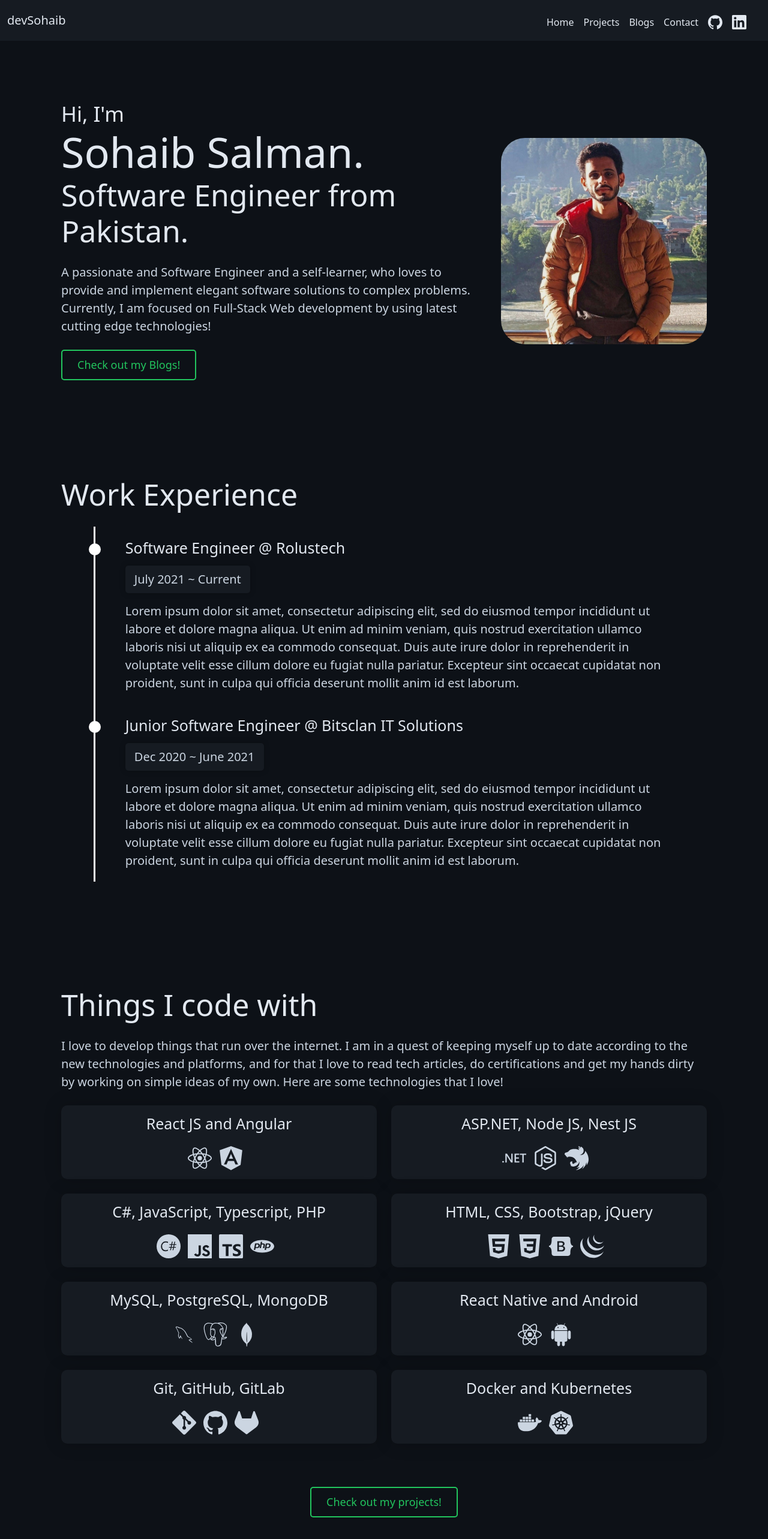
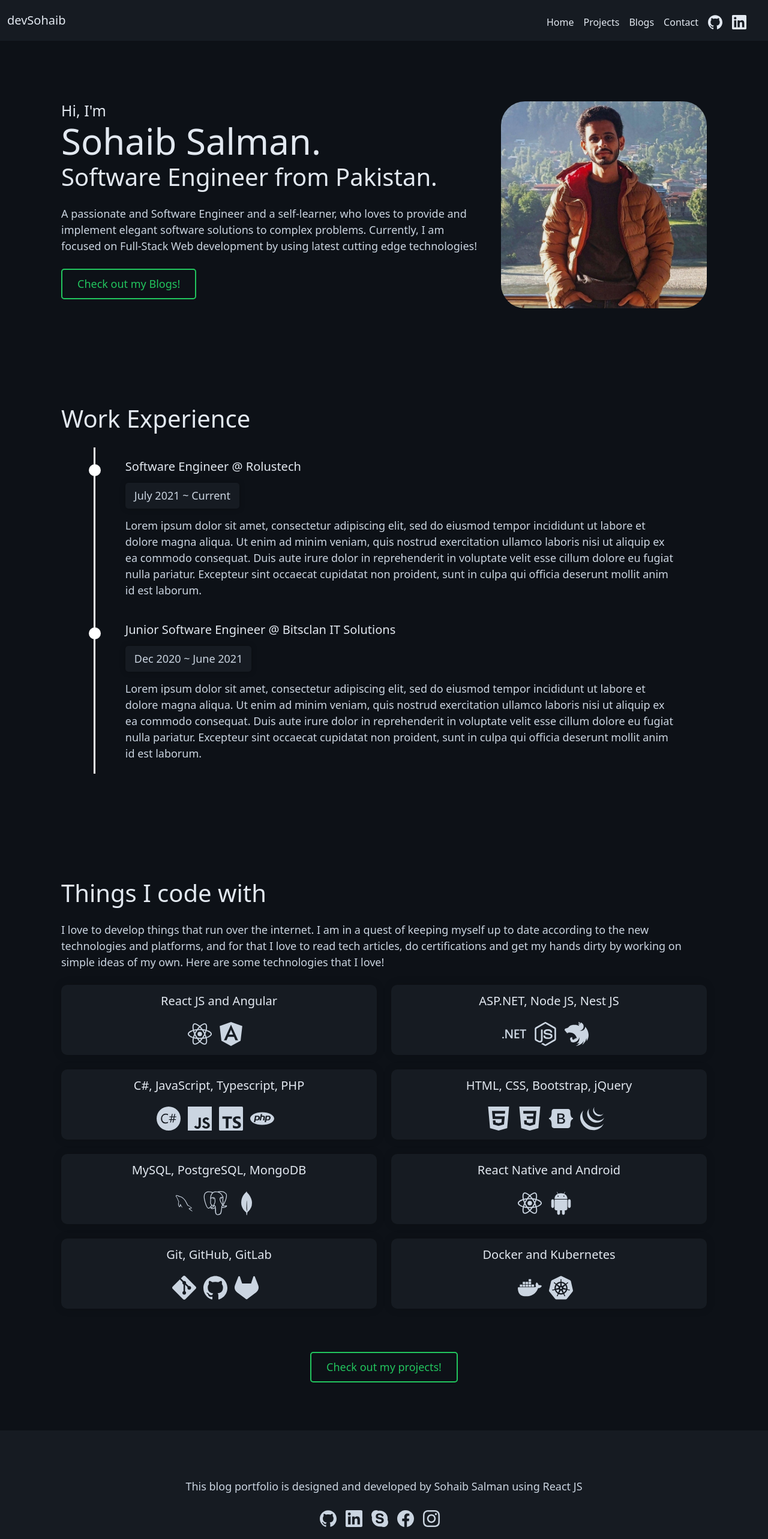
Before and after one commit to sohaibsalman/blog-react, a React (Create React App) app in the folder web/: page / in a window 1280 px wide. Shown: the top 2566 px of the page at 60% size. Built offline with nearby package versions, Linux system fonts and the light colour scheme.

Commit message:
Change typography fonts size

```diff
--- a/web/src/components/Footer/Footer.tsx
+++ b/web/src/components/Footer/Footer.tsx
@@ -26,7 +26,7 @@ const Footer = () => {
       className="section-footer d-flex align-items-center flex-column"
       style={{ background: theme.colorPrimary }}
     >
-      <div className="footer-content">
+      <div className="footer-content text-center">
         <Text>{config.credits}</Text>
       </div>
       <div className="footer-icons d-flex mt-3">{renderedSocialLinks}</div>
--- a/web/src/components/Typography/typography.css
+++ b/web/src/components/Typography/typography.css
@@ -9,28 +9,28 @@ p {
 }
 
 h1 {
-  font-size: 70px;
+  font-size: 60px;
 }
 
 h2 {
-  font-size: 50px;
+  font-size: 40px;
 }
 
 h3 {
-  font-size: 40px;
+  font-size: 30px;
 }
 
 h4 {
-  font-size: 35px;
+  font-size: 25px;
 }
 
 h5 {
-  font-size: 30px;
+  font-size: 20px;
 }
 
-h5 {
-  font-size: 25px;
+h6 {
+  font-size: 18px;
 }
 p {
-  font-size: 20px;
+  font-size: 18px;
 }
--- a/web/src/pages/Home/homepage.css
+++ b/web/src/pages/Home/homepage.css
@@ -10,7 +10,7 @@
 .skill-container {
   padding: 15px 30px;
   border-radius: 10px;
-  box-shadow: 0 0 30px rgba(0, 0, 0, 0.2);
+  box-shadow: 0 0 15px rgba(0, 0, 0, 0.15);
 }
 
 .skill-icon {
```
